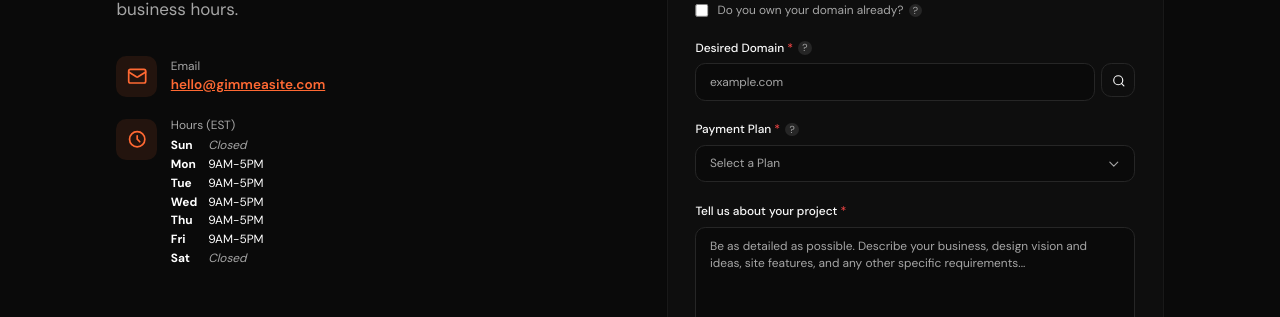
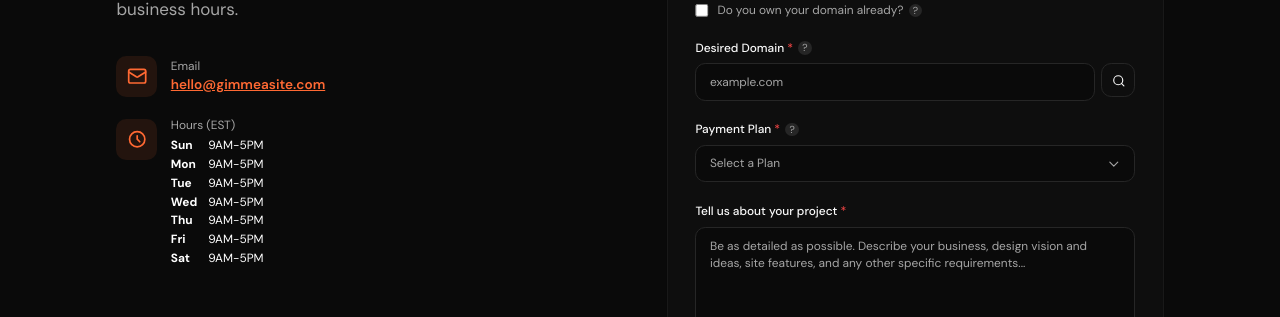
Before and after one commit to matrixfrr/GimmeASite, a Next.js app: page / in a window 1280 px wide. Shown: the part 4620-4937 px from the top of the page. Built offline with nearby package versions, Linux system fonts and the light colour scheme.

Commit message:
Update hours: Sat and Sun 9AM-5PM

```diff
--- a/src/app/page.tsx
+++ b/src/app/page.tsx
@@ -1697,13 +1697,13 @@ function ContactSection({ onSuccess }: { onSuccess?: () => void }) {
                   <div className="text-sm text-muted-foreground mb-1">Hours (EST)</div>
                   <div className="space-y-0.5 text-sm">
                     {[
-                      { day: "Sun", hours: "Closed" },
+                      { day: "Sun", hours: "9AM-5PM" },
                       { day: "Mon", hours: "9AM-5PM" },
                       { day: "Tue", hours: "9AM-5PM" },
                       { day: "Wed", hours: "9AM-5PM" },
                       { day: "Thu", hours: "9AM-5PM" },
                       { day: "Fri", hours: "9AM-5PM" },
-                      { day: "Sat", hours: "Closed" },
+                      { day: "Sat", hours: "9AM-5PM" },
                     ].map(({ day, hours }) => (
                       <div key={day} className="flex gap-3">
                         <span className="font-bold text-white w-8">{day}</span>
```
